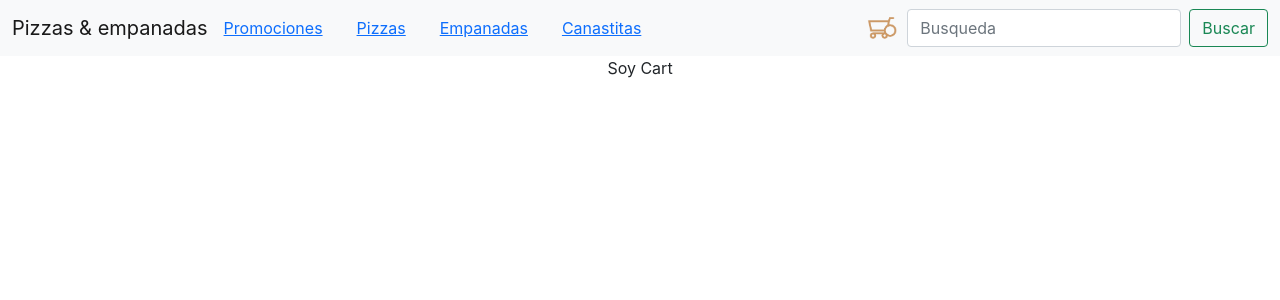
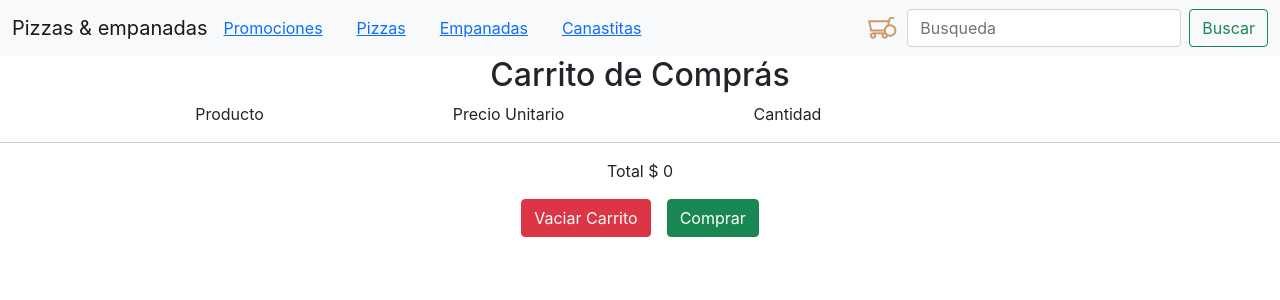
Before and after one commit to flortaglia/tienda-tagliaferro, a React (Create React App) app: page /cart in a window 1280 px wide. Shown: the top 300 px of the page. Built offline with nearby package versions, Linux system fonts and the light colour scheme.

Commit message:
Uso de Context y armado parcial del carrito

```diff
--- a/package.json
+++ b/package.json
@@ -6,8 +6,10 @@
     "@testing-library/jest-dom": "^5.16.2",
     "@testing-library/react": "^12.1.3",
     "@testing-library/user-event": "^13.5.0",
+    "bootstrap-icons": "^1.8.1",
     "react": "^17.0.2",
     "react-dom": "^17.0.2",
+    "react-icons": "^4.3.1",
     "react-router-dom": "^6.2.2",
     "react-scripts": "5.0.0",
     "web-vitals": "^2.1.4"
--- a/src/App.js
+++ b/src/App.js
@@ -3,23 +3,22 @@ import './App.css';
 import NavBar from './components/NavBar';
 import ItemListContainer from './components/ItemListContainer';
 import ItemDetailContainer from './components/ItemDetailContainer';
-import {
-  BrowserRouter,
-  Routes,
-  Route,
-  Navigate,
-} from "react-router-dom";
+import {BrowserRouter,Routes,Route,Navigate} from "react-router-dom";
 import  Cart  from './components/Cart';
+import {CartProvider} from "./context/CartContext"
+import { useState } from 'react';
 
 function App() {
+
   return (
+    <CartProvider >
       <BrowserRouter>
         <div className="App">
           <NavBar/>
 
           <Routes>
-          <Route path="/" element={<ItemListContainer text="Lista de Productos"/>}/>
-          <Route path="/promociones" element={<ItemListContainer text="Lista de Productos"/>}/>
+            <Route path="/" element={<ItemListContainer />}/>
+            <Route path="/promociones" element={<ItemListContainer/>}/>
             <Route path="/productos/:categoryId" element={<ItemListContainer/>}/>
             <Route path="/detail/:seeId" element={<ItemDetailContainer/>}/>
             <Route path="/cart" element={<Cart/>}/>
@@ -27,6 +26,7 @@ function App() {
           </Routes>
         </div>
       </BrowserRouter>
+    </CartProvider>
   );
 }
 
--- a/src/components/Cart.js
+++ b/src/components/Cart.js
@@ -1,8 +1,50 @@
-import React from 'react'
+import React, {useContext} from 'react'
+import {CartContext} from "../context/CartContext"
+import {BsFillTrashFill} from 'react-icons/bs'
 
 const Cart = () => {
+  const {cart, emptyCart,removeItem,totalCart,isInCart } = useContext(CartContext)
+
   return (
-    <div>Soy Cart</div>
+    <div>
+      <div className="container">
+        <h2>Carrito de Comprás</h2>
+
+        <div className="container my-6 mx-2">
+          <div className="row">
+
+              <div className="col">Producto</div>
+              <div className="col">Precio Unitario</div>
+              <div className="col">Cantidad</div>
+              <div className="col"></div>
+
+          </div>
+
+          {
+              cart.map((item)=>(
+            <div key={item.id}>
+              <div className="row my-2" >
+                <div className="col">{item.title}</div>
+                <div className="col">$ {item.price}</div>
+                <div className="col">{item.count}</div>
+                <button className="btn btn-danger col" onClick={()=>removeItem(item.id)}><BsFillTrashFill/></button>
+
+              </div>
+          </div>
+
+          ))
+
+          }
+
+        </div>
+      </div>
+      <hr/>
+      <p className="mb-6 text-lg leading-8">Total $ {totalCart() }</p>
+      <div >
+        <button className="btn btn-danger mx-2" onClick={emptyCart}>Vaciar Carrito</button>
+        <button className="btn btn-success mx-2">Comprar</button>
+      </div>
+    </div>
   )
 }
 
--- a/src/components/ItemCount.js
+++ b/src/components/ItemCount.js
@@ -1,5 +1,5 @@
 import React, {useState} from 'react'
-import {Modal} from './Modal';
+
 
 
 const ItemCount = ({stock, onAdd, count,title,category, setCounter}) => {
@@ -21,15 +21,7 @@ const ItemCount = ({stock, onAdd, count,title,category, setCounter}) => {
         <button type="button" className="btn-minus btn btn-primary fas fa-minus" onClick={handleRestar}>-</button>
         </div>
 
-        {/* <div>
-        <button className=" agregar btn btn-primary" data-bs-toggle="modal" data-bs-target="#exampleModal" onClick={onAdd}>Agregar</button>
-        </div> */}
-        <br/>
-        <Modal onAdd={onAdd}
-        count={count}
-        title={title}
-        category={category}
-        />
+
 
     </div>
   )
--- a/src/components/ItemDetail.js
+++ b/src/components/ItemDetail.js
@@ -1,12 +1,16 @@
-import React, {useState, useEffect} from 'react'
+import React, {useState, useContext} from 'react'
 import ItemCount from './ItemCount'
-import {Modal} from './Modal';
+import { Link } from "react-router-dom";
+import {CartContext} from "../context/CartContext"
 
 
 const ItemDetail = ({id,stock, category, title,description,price,pictureUrl}) => {
 
   const [count, setCounter]= useState(1);
+  const {cart, addToCart, isInCart } = useContext(CartContext)
+
   const onAdd =()=>{
+    if(!isInCart(id)){
       const itemToCart ={
         id,
         title,
@@ -15,20 +19,39 @@ const ItemDetail = ({id,stock, category, title,description,price,pictureUrl}) =>
         pictureUrl,
         count
       }
+      addToCart(itemToCart)
+      console.log(cart)
+    }
 
-    console.log(itemToCart)
   }
 
   return (
     <div>
-      {title}
-      <div className="card" style={{width: "18rem"}}>
+
+      <div className="card my-2" style={{width: "18rem"}}>
+
             <img src={pictureUrl} className="card-img-top" alt={description}/>
           <div className="card-body">
             <h4 className="card-title">{title}</h4>
             <p className="card-text">{description}</p>
             <h5>Precio: $<span> {price}</span></h5>
           </div>
+
+
+      {
+        isInCart(id)?
+        <>
+          <div >
+          <Link to="/">
+            <button type="button" className="btn btn-secondary my-3" >Seguir comprando</button>
+          </Link>
+          <Link to="/cart">
+            <button type="button" className="btn btn-primary my-3 mx-2" >Ver Carrito</button>
+          </Link>
+          </div>
+        </>
+        :
+        <>
           <ItemCount
             stock={stock}
             count={count}
@@ -37,6 +60,13 @@ const ItemDetail = ({id,stock, category, title,description,price,pictureUrl}) =>
             onAdd={onAdd}
             category={category}
            />
+
+          <button type="button" className="btn btn-primary mx-5 my-2"  onClick={onAdd}>
+          Agregar
+          </button>
+        </>
+
+      }
      </div>
     </div>
   )
--- a/src/components/ItemDetailContainer.js
+++ b/src/components/ItemDetailContainer.js
@@ -5,17 +5,20 @@ import ProductLoader from './ProductLoader'
 import {useParams} from 'react-router-dom'
 
 const ItemDetailContainer = () => {
-    // const [loading, setLoading] = useState(false)
+  // const [loading, setLoading] = useState(false)
   const [ItemDetailProduct, setItemDetail] = useState(null);
   const {seeId} =useParams()
 
   useEffect(()=>
+
+    // setLoading(true),
+
     ProductLoader()
     .then((prod)=>{
     setItemDetail(prod.find((product)=>product.id===Number(seeId)))
     })
     .catch((error)=>{console.log(error)})
-    .finally(()=>console.log("Termino"))
+    // .finally(()=>setLoading(false))
   ,[])
 
 
@@ -49,10 +52,10 @@ const ItemDetailContainer = () => {
   return (
     <div>
         {/* {
-        loading
-        ? <h2>Cargando...</h2>: */}
-        {/* <button className=" agregar btn btn-primary" onClick={()=>console.log("obtenerProductos")}>ver más</button>  */}
-        <ItemDetail {...ItemDetailProduct}/>
+          loading
+          ? <h2>Cargando...</h2>:  */}
+          <ItemDetail {...ItemDetailProduct}/>
+
     </div>
   )
 }
--- a/src/components/ItemListContainer.js
+++ b/src/components/ItemListContainer.js
@@ -4,28 +4,36 @@ import ProductLoader from './ProductLoader'
 import {useParams} from 'react-router-dom'
 
 
-const ItemListContainer = ({text}) => {
+const ItemListContainer = () => {
 
-
+  // const [loading, setLoading] = useState(false)
   const [item,setItem]=useState([]);
   const {categoryId} =useParams()
 
-  useEffect(()=>
-  ProductLoader()
-  .then((prod)=>{
-    if(!categoryId){setItem(prod)}
-    else{setItem(prod.filter((product)=>product.category===categoryId))}
-  })
-  .catch((error)=>{console.log(error)})
-  .finally(()=>console.log("Termino"))
-  ,[categoryId])
+  useEffect(()=>{
+
+    // setLoading(true),
+    ProductLoader()
+    .then((prod)=>{
+      if(categoryId)
+      {setItem(prod.filter((product)=>product.category===categoryId))}
+      else{setItem(prod)}
+    })
+    .catch((error)=>{console.log(error)})
+    .finally()
+    // .finally(()=>setLoading(false))
+
+  },[categoryId])
 
   return (
     <div>
         <div>
-        <h1>{categoryId}</h1>
-            {text}
+        {/* {
+          loading?
+          <h2>Cargando...</h2> : */}
+          <h1>{categoryId}</h1>
             <ItemList listProducts={item}/>
+
         </div>
 
     </div>
--- a/src/components/Modal.js
+++ b/src/components/Modal.js
@@ -7,7 +7,7 @@ export const Modal =({onAdd, title, count, category})=> {
   return(
     <>
 
-    <button type="button" className="btn btn-primary" data-bs-toggle="modal" data-bs-target="#exampleModal" onClick={onAdd}>
+    <button type="button" className="btn btn-primary my-3" data-bs-toggle="modal" data-bs-target="#exampleModal" onClick={onAdd}>
     Agregar
     </button>
 
--- /dev/null
+++ b/src/context/CartContext.js
@@ -0,0 +1,44 @@
+import {createContext, useState} from "react"
+
+export const CartContext = createContext()
+
+export const CartProvider =({children}) =>{
+    const [cart, setCart]=useState([])
+
+    const addToCart =(item)=>{
+      setCart([...cart,item])
+    }
+
+    const isInCart = (id) =>{
+        return cart.some((prod)=>prod.id===id)
+    }
+    const quantityCart=()=>{
+        return cart.reduce((acc,prod)=>acc+prod.count,0)
+    }
+    const totalCart=()=>{
+        return cart.reduce((acc,prod)=>acc+prod.count*prod.price,0)
+    }
+
+    const emptyCart= () =>{
+        setCart([])
+    }
+    const removeItem = (id)=>{
+        return setCart(cart.filter((prod)=>prod.id !== id))
+    }
+
+   return(
+    <CartContext.Provider value={{
+        cart,
+        addToCart,
+        isInCart,
+        quantityCart,
+        totalCart,
+        emptyCart,
+        removeItem
+    }}>
+
+        {children}
+    </CartContext.Provider>
+
+   )
+}
```
Also changed, not shown: 1 other file (tests, documents, lock files or other folders). Lines whose indentation alone changed are shown as unchanged.
